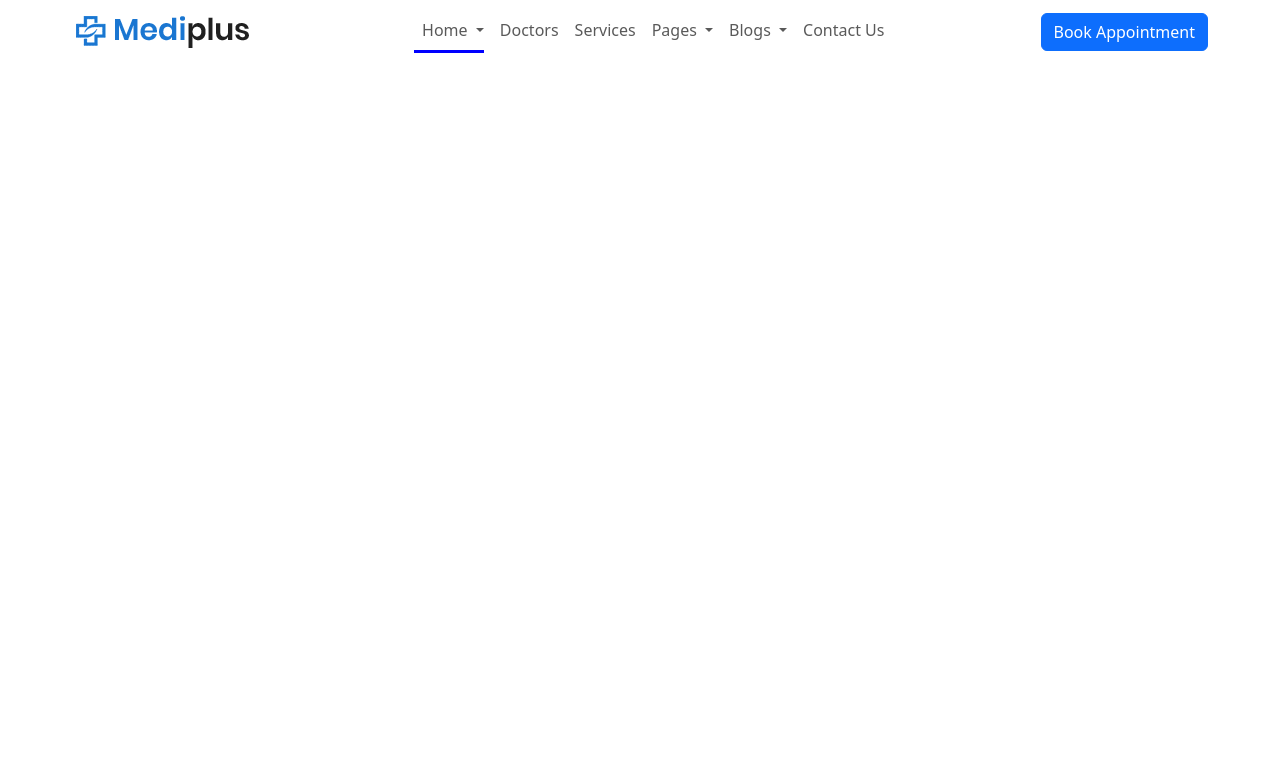
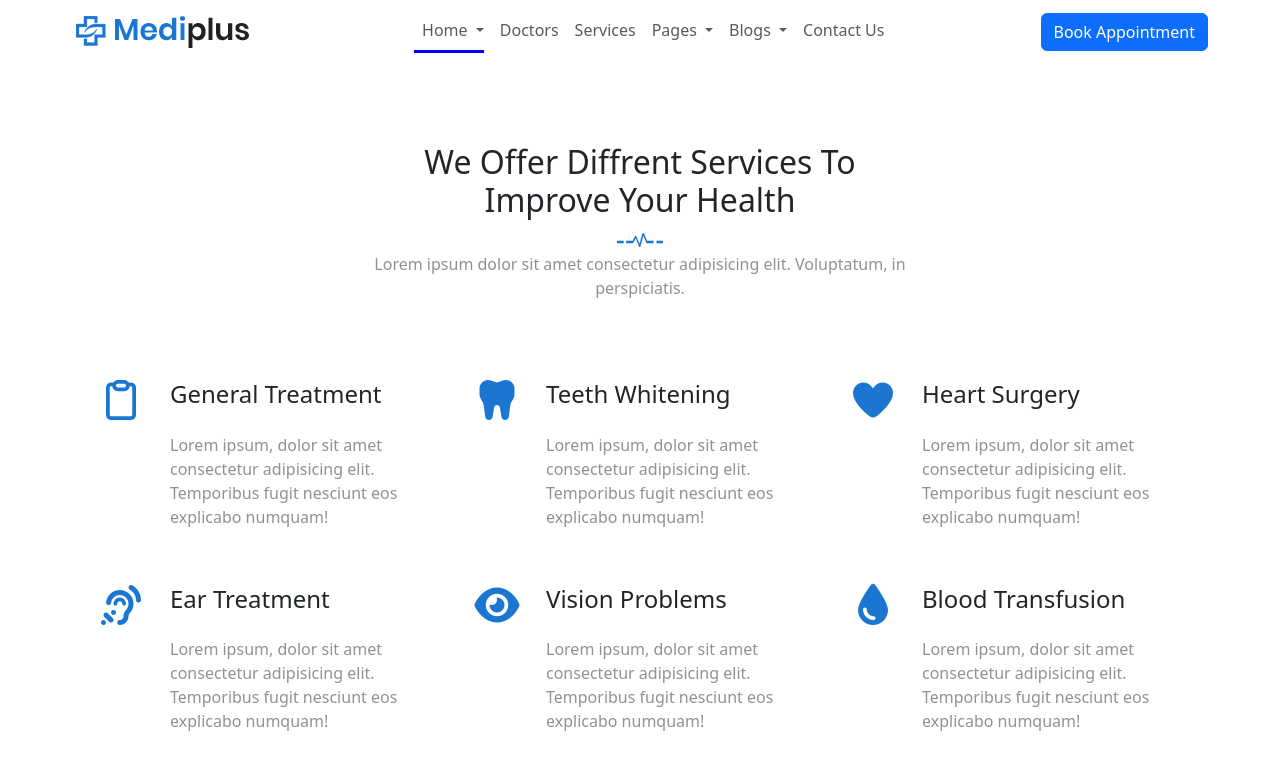
Before and after one commit to ie-orphane/final_project_css_elyatime_ilyass, a plain HTML site: page index.html in a window 1280 px wide. Drawn offline with nearby package versions, Linux system fonts and the light colour scheme.

Commit message:
[add] section #8 : full boostrap

```diff
--- a/index.html
+++ b/index.html
@@ -5,6 +5,7 @@
     <meta charset='UTF-8'>
     <meta name='viewport' content='width=device-width, initial-scale=1.0'>
     <link rel='stylesheet' href='./public/css/app.css'>
+    <link rel="shortcut icon" href="./public/images/favicon.png" type="image/x-icon">
     <title>Final Project</title>
 </head>
 
@@ -27,8 +28,8 @@
                         <div class="d-lg-flex justify-content-lg-center w-100">
                             <ul class="navbar-nav">
                                 <li class="nav-item dropdown">
-                                    <a class="nav-link dropdown-toggle " aria-current="page" href="#" role="button" data-bs-toggle="dropdown"
-                                        aria-expanded="false">
+                                    <a class="nav-link dropdown-toggle " aria-current="page" href="#" role="button"
+                                        data-bs-toggle="dropdown" aria-expanded="false">
                                         Home
                                     </a>
                                     <ul class="dropdown-menu">
@@ -68,15 +69,96 @@
                     <div class="d-none d-lg-block">
                         <button type="button" class="btn btn-primary">Book Appointment</button>
                     </div>
-
-
                 </div>
             </nav>
         </div>
     </header>
 
     <main>
+        <!--^ section full boostrap -->
+        <section class="p-lg-20 py-10 px-6 d-flex flex-column align-items-center gap-16">
+            <div class="w-lg-50">
+                <div class="d-flex flex-column align-items-center text-center">
+                    <h2>We Offer Diffrent Services To Improve Your Health</h2>
+                    <img src="./public/images/section-img.png" alt="beat">
+                    <p class="opacity-50 fw-medium">Lorem ipsum dolor sit amet consectetur adipisicing elit. Voluptatum, in perspiciatis.</p>
+                </div>
+            </div>
 
+            <div class="d-flex flex-wrap gap-10 justify-content-center">
+                <div class="d-flex gap-6 w-lg-30">
+                    <div>
+                        <i class="fa-regular fa-clipboard fs-1 text--dark"></i>
+                    </div>
+                    <div>
+                        <h4 class="m-0 pb-6">General Treatment</h4>
+                        <p class="opacity-50 fw-medium">Lorem ipsum, dolor sit amet consectetur adipisicing elit.
+                            Temporibus fugit nesciunt eos
+                            explicabo numquam!</p>
+                    </div>
+                </div>
+
+                <div class="d-flex gap-6 w-lg-30">
+                    <div>
+                        <i class="fa-solid fa-tooth fs-1 text--dark"></i>
+                    </div>
+                    <div>
+                        <h4 class="m-0 pb-6">Teeth Whitening</h4>
+                        <p class="opacity-50 fw-medium">Lorem ipsum, dolor sit amet consectetur adipisicing elit.
+                            Temporibus fugit nesciunt eos
+                            explicabo numquam!</p>
+                    </div>
+                </div>
+
+                <div class="d-flex gap-6 w-lg-30">
+                    <div>
+                        <i class="fa-solid fa-heart fs-1 text--dark"></i>
+                    </div>
+                    <div>
+                        <h4 class="m-0 pb-6">Heart Surgery</h6>
+                            <p class="opacity-50 fw-medium">Lorem ipsum, dolor sit amet consectetur adipisicing elit.
+                                Temporibus fugit nesciunt eos
+                                explicabo numquam!</p>
+                    </div>
+                </div>
+
+                <div class="d-flex gap-6 w-lg-30">
+                    <div>
+                        <i class="fa-solid fa-ear-listen fs-1 text--dark"></i>
+                    </div>
+                    <div>
+                        <h4 class="m-0 pb-6">Ear Treatment</h6>
+                            <p class="opacity-50 fw-medium">Lorem ipsum, dolor sit amet consectetur adipisicing elit.
+                                Temporibus fugit nesciunt eos
+                                explicabo numquam!</p>
+                    </div>
+                </div>
+
+                <div class="d-flex gap-6 w-lg-30">
+                    <div>
+                        <i class="fa-solid fa-eye fs-1 text--dark"></i>
+                    </div>
+                    <div>
+                        <h4 class="m-0 pb-6">Vision Problems</h6>
+                            <p class="opacity-50 fw-medium">Lorem ipsum, dolor sit amet consectetur adipisicing elit.
+                                Temporibus fugit nesciunt eos
+                                explicabo numquam!</p>
+                    </div>
+                </div>
+
+                <div class="d-flex gap-6 w-lg-30">
+                    <div>
+                        <i class="fa-solid fa-droplet fs-1 text--dark"></i>
+                    </div>
+                    <div>
+                        <h4 class="m-0 pb-6">Blood Transfusion</h6>
+                            <p class="opacity-50 fw-medium">Lorem ipsum, dolor sit amet consectetur adipisicing elit.
+                                Temporibus fugit nesciunt eos
+                                explicabo numquam!</p>
+                    </div>
+                </div>
+            </div>
+        </section>
     </main>
 
     <footer>
--- a/src/sass/_variables.sass
+++ b/src/sass/_variables.sass
@@ -11,17 +11,23 @@
 //     .c-#{$name}
 //         color: $color
 
-$lighter: #f8f9fa
-$main: #edf1f3
-$blue: #91cce5
-$grey: #aeaeaf
-$dark: #212529
+$lighter: #f9f9f9
+$light: #edf2ff
+$main: #4891da
+$dark: #1a76d1
+$darker: #2c2d3f
 
-$custom-colors: ("-light": $light, "-main": $main, "-blue": $blue, "-grey": $grey, "-dark": $dark)
+$custom-colors: ("-lighter": $lighter, "-light": $light, "-main": $main, "-dark": $dark, "-darker": $darker)
 $theme-colors: map-merge($custom-colors, $theme-colors)
-
 
 $spacer: .25rem
 $spacers: (0: 0)
 @for $i from 1 through 20
     $spacers: map-merge($spacers, ($i: $i * $spacer))
+
+@media only screen and (min-width: 1024px)
+    .w-lg-30
+        width: 30%
+
+    .w-lg-50
+        width: 50%
--- a/src/sass/modules/home/_header.sass
+++ b/src/sass/modules/home/_header.sass
@@ -1,3 +1,5 @@
+
+
 @media only screen and (min-width: 769px)
     header
         .nav-item
```
Also changed, not shown: public/css/app.css, 1 other file.
